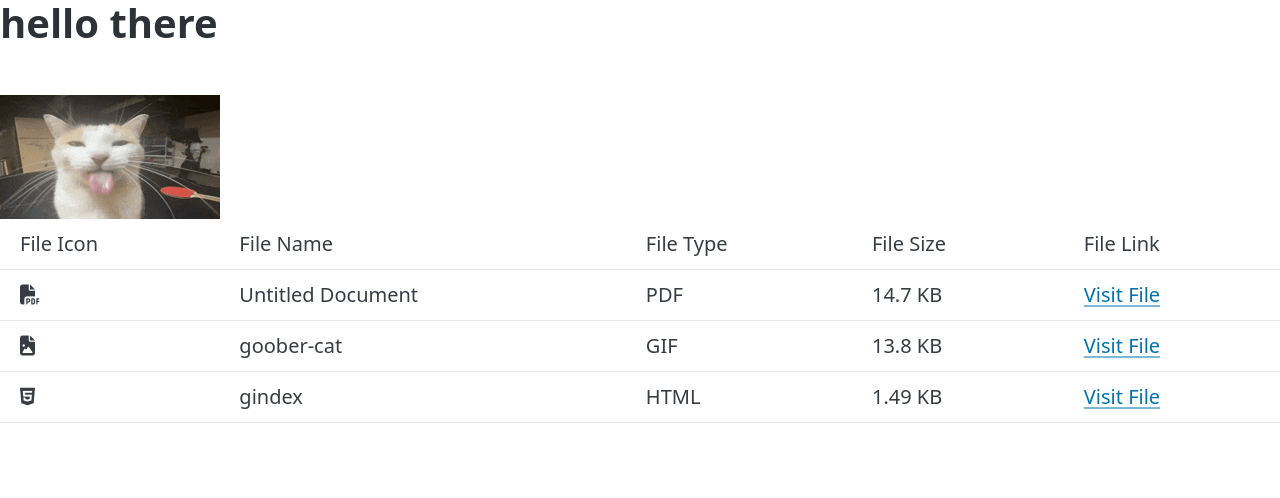
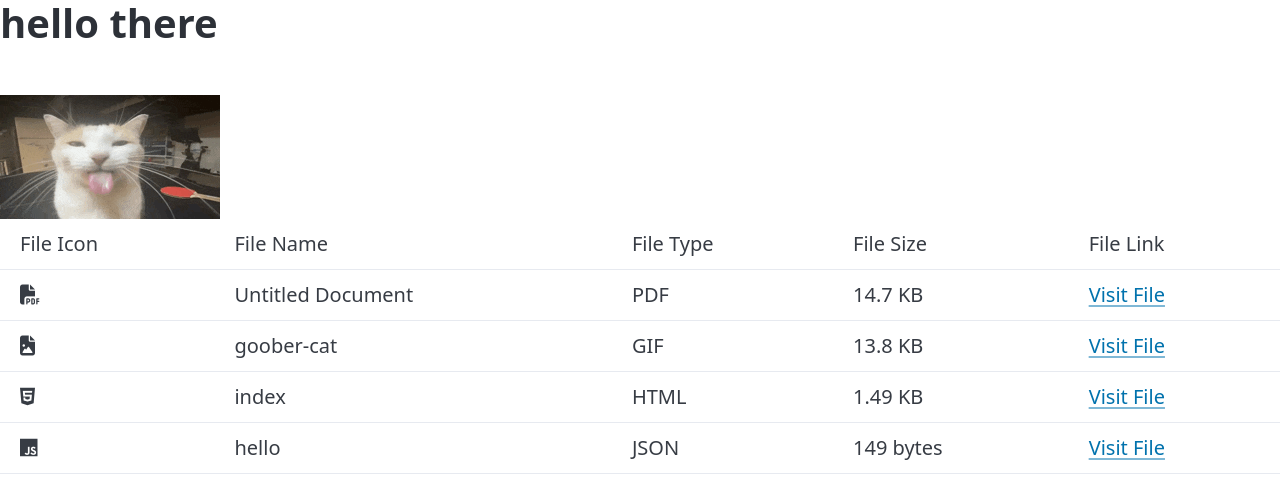
Before and after one commit to DanielDM123/file-browser, a plain HTML site: page index.html in a window 1280 px wide. Drawn offline with nearby package versions, Linux system fonts and the light colour scheme.

Commit message:
json row

```diff
--- a/index.html
+++ b/index.html
@@ -45,10 +45,18 @@
                 <!-- HTML -->
                 <tr>
                     <th><i class="fa-brands fa-html5"></i></th>
-                    <th>gindex</th>
+                    <th>index</th>
                     <th>HTML</th>
                     <th>1.49 KB</th>
                     <th><a href="index.html">Visit File</th>
+                </tr>
+                <!-- JSON -->
+                <tr>
+                    <th><i class="fa-brands fa-js"></i></th>
+                    <th>hello</th>
+                    <th>JSON</th>
+                    <th>149 bytes</th>
+                    <th><a href="hello.json">Visit File</th>
                 </tr>
 
 
```
